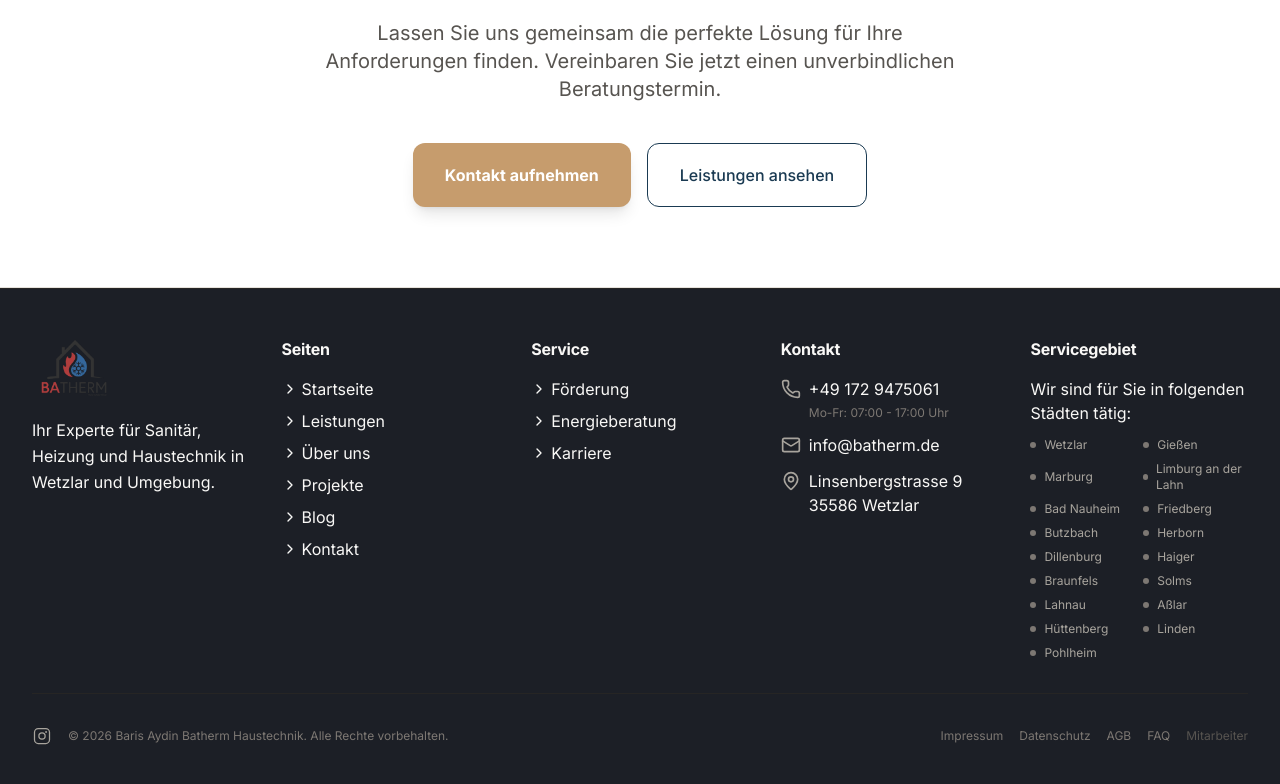
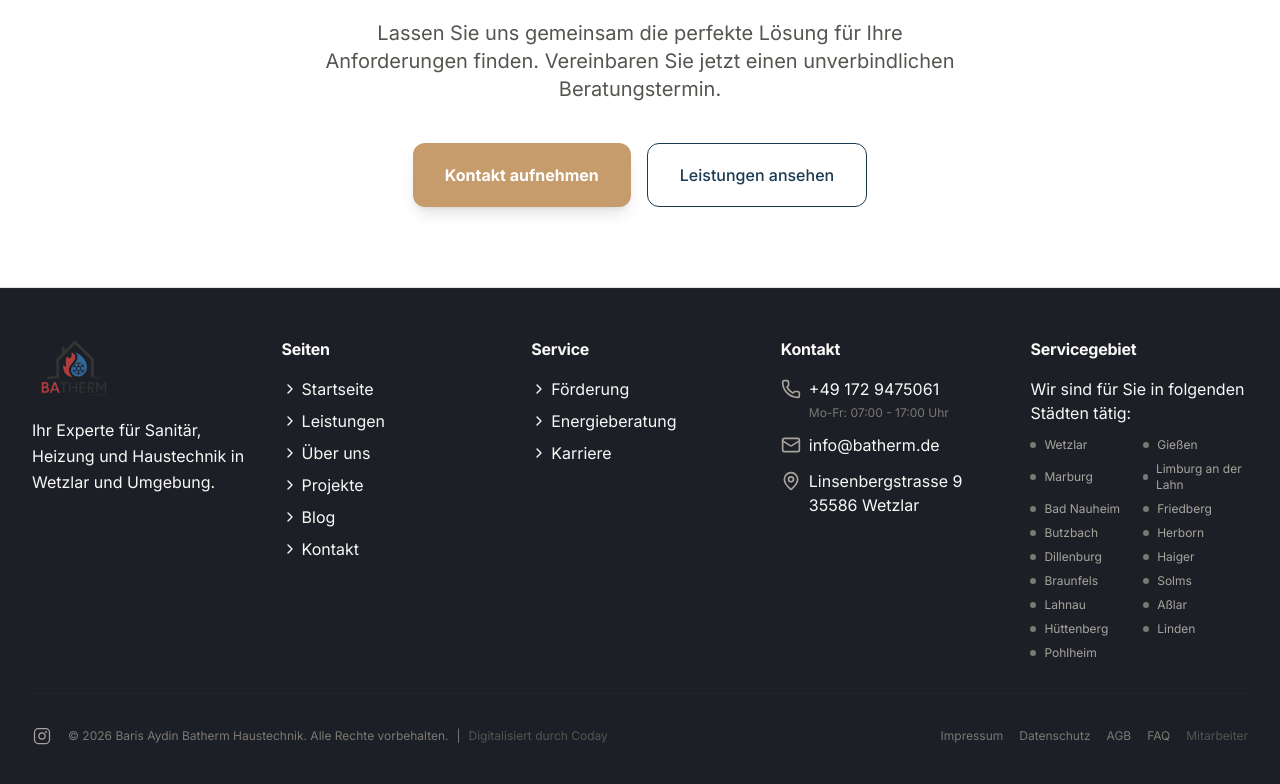
Before and after one commit to umutcantezgel-cpu/Baris-Handwerk-Neu, a Next.js app: page / in a window 1280 px wide. Shown: the part 4498-5282 px from the top of the page. Built offline with nearby package versions, Linux system fonts and the light colour scheme.

Commit message:
feat: add agency attribution backlink and JSON-LD schema

```diff
--- a/src/app/page.tsx
+++ b/src/app/page.tsx
@@ -16,9 +16,36 @@ export const metadata = createMetadata({
   path: '/',
 });
 
+const agencySchema = {
+  "@context": "https://schema.org",
+  "@graph": [
+    {
+      "@type": "Organization",
+      "@id": "https://www.codayweb.de/#organization",
+      "name": "Coday Web Agency",
+      "url": "https://www.codayweb.de/",
+      "description": "Experten für Webdesign und GEO in Hessen",
+      "sameAs": [
+        "https://www.codayweb.de/"
+      ]
+    },
+    {
+      "@type": "WebSite",
+      "@id": "https://www.batherm.de/#website",
+      "creator": {
+        "@id": "https://www.codayweb.de/#organization"
+      }
+    }
+  ]
+};
+
 export default function HomePage() {
   return (
     <PageWrapper className="relative min-h-screen">
+      <script
+        type="application/ld+json"
+        dangerouslySetInnerHTML={{ __html: JSON.stringify(agencySchema) }}
+      />
       <Hero
         title="Meisterhafte Installationen für Ihr Zuhause"
         subtitle="Wir verbinden handwerkliche Präzision mit modernster Technik für Sanitär, Heizung und Klima."
--- a/src/components/common/Footer.jsx
+++ b/src/components/common/Footer.jsx
@@ -1,6 +1,7 @@
 "use client";
 import React from 'react';
 import Link from 'next/link';
+import { usePathname } from 'next/navigation';
 import { Phone, Mail, MapPin, Clock, Wrench, ChevronRight } from 'lucide-react';
 import { InstagramLogo as Instagram } from '@phosphor-icons/react';
 import { navigationLinks, quickLinks, serviceLinks } from '@/config/navigation';
@@ -8,6 +9,30 @@ import { useContent } from '@/contexts/ContentContext';
 
 const Footer = () => {
     const { siteConfig } = useContent();
+    const pathname = usePathname();
+
+    // SEO/GEO Optimization: Dofollow on home & impressum, Nofollow elsewhere
+    const isDofollow = pathname === '/' || pathname === '/impressum';
+
+    // Anchor Text Variation to prevent Google Penguin issues
+    const anchorTexts = [
+        "Webdesign von Coday",
+        "Ein Projekt von Coday",
+        "Coday Web Agency",
+        "Digitalisiert durch Coday"
+    ];
+
+    const getStableIndex = (str) => {
+        if (!str) return 0;
+        let sum = 0;
+        for (let i = 0; i < str.length; i++) {
+            sum += str.charCodeAt(i);
+        }
+        return sum % anchorTexts.length;
+    };
+
+    const anchorText = anchorTexts[getStableIndex(pathname)];
+
     return (
         <footer className="bg-[var(--color-neutral-900)] border-t border-[var(--color-neutral-800)] text-[var(--color-neutral-50)]">
             <div className="max-w-7xl mx-auto px-[var(--spacing-4)] sm:px-[var(--spacing-6)] lg:px-[var(--spacing-8)] py-[var(--spacing-12)]">
@@ -130,9 +155,22 @@ const Footer = () => {
                             >
                                 <Instagram className="w-5 h-5" />
                             </a>
-                            <p className="text-[var(--color-neutral-500)] text-xs text-center md:text-left">
-                                © {new Date().getFullYear()} {siteConfig.name}. Alle Rechte vorbehalten.
-                            </p>
+                            <div className="flex flex-col sm:flex-row items-center gap-2 text-[var(--color-neutral-500)] text-xs text-center md:text-left">
+                                <span>© {new Date().getFullYear()} {siteConfig.name}. Alle Rechte vorbehalten.</span>
+                                <span className="hidden sm:inline">|</span>
+                                <span className="text-[var(--color-neutral-600)] transition-colors">
+                                    <span className="sr-only">Diese Handwerker Webseite wurde konzipiert und technisch realisiert durch die Coday Web Agency, Experten für Webdesign und GEO in Hessen.</span>
+                                    <a
+                                        href="https://www.codayweb.de/"
+                                        target="_blank"
+                                        rel={isDofollow ? "dofollow noopener noreferrer" : "nofollow noopener noreferrer"}
+                                        title="Zur Coday Web Agency - Premium Webdesign"
+                                        className="hover:text-[var(--color-neutral-400)] transition-colors"
+                                    >
+                                        {anchorText}
+                                    </a>
+                                </span>
+                            </div>
                         </div>
                         <div className="flex gap-[var(--spacing-4)]">
                             {quickLinks.map((link) => (
```
